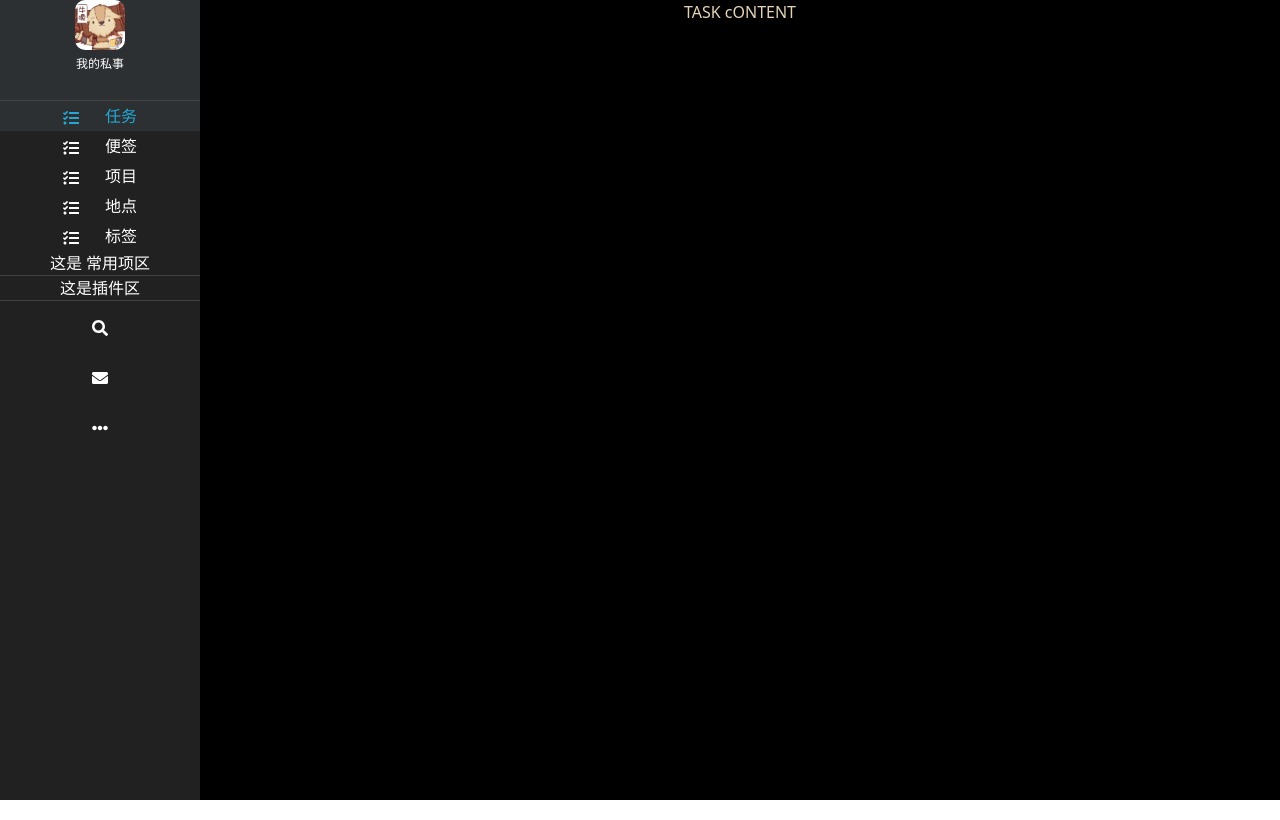
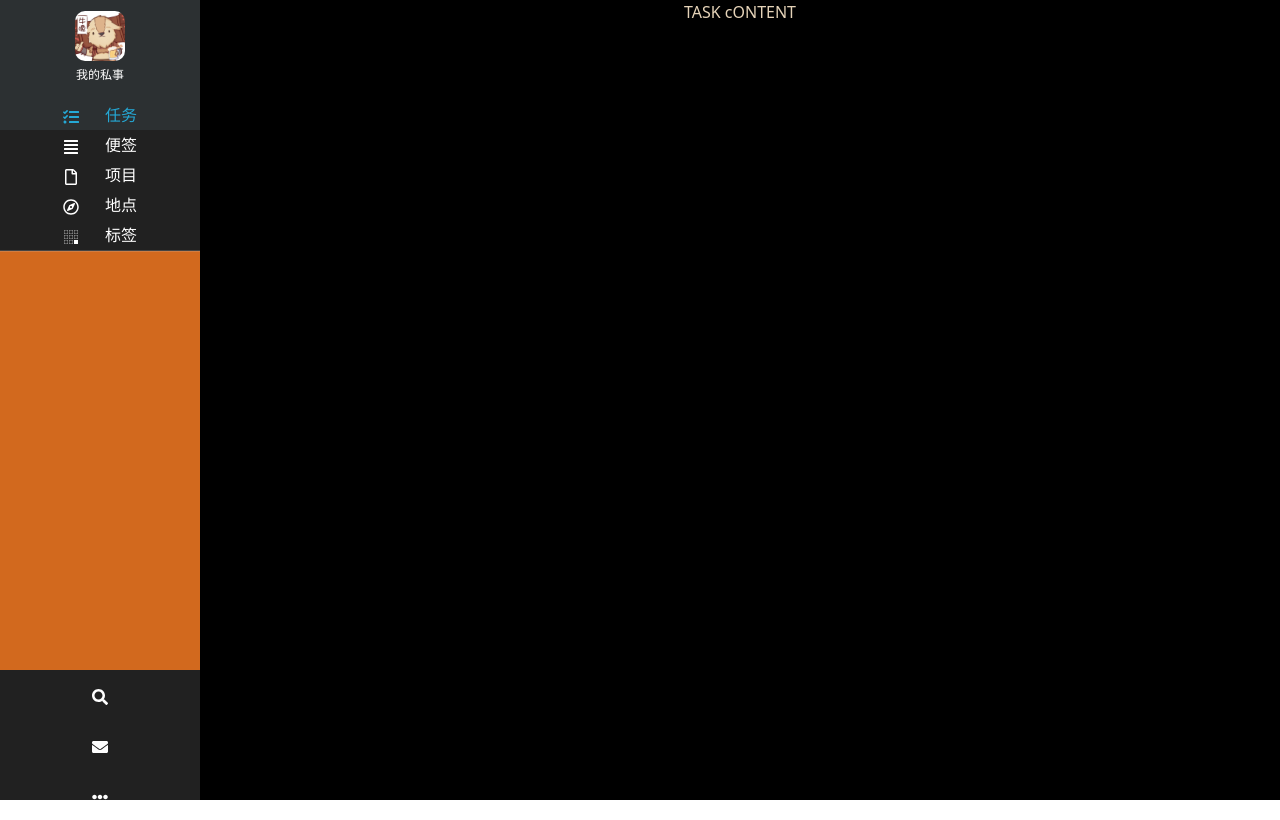
Before and after one commit to liulaoliu/hieplan, a React (Create React App) app: page /main/task in a window 1280 px wide. Built offline with nearby package versions, Linux system fonts and the light colour scheme.

Commit message:
sidebar可以复用

```diff
--- a/src/Components/sidebar/Sidebar.module.css
+++ b/src/Components/sidebar/Sidebar.module.css
@@ -4,8 +4,9 @@
   background-color: #212121;
   height: 100vh;
   color: #ffffff;
+  display: flex;
+  flex-direction: column;
 }
-
 
 .thinner_line::after {
   content: "";
@@ -13,6 +14,9 @@
   height: 1px;
   transform: scaleY(0.2);
   background: #ccc;
+}
+.top{
+  height: 100px;
 }
 .bottom {
   height: 130px;
@@ -26,3 +30,8 @@
   margin: auto;
   /* background-color: burlywood; */
 }
+
+.plugins {
+  background-color: chocolate;
+  height: 100%;
+}
--- a/src/Components/sidebar/Sidebar.tsx
+++ b/src/Components/sidebar/Sidebar.tsx
@@ -30,7 +30,7 @@ export default function Sidebar({}: Props): ReactElement {
     <div className={styles.sidebar}>
       {/* 我是sidebar 以下是 sidebar items */}
 
-      <div className={styles.thinner_line}>
+      <div className={styles.thinner_line+" "+styles.top}>
         {/* 这是头像区 */}
         <SidebarBlock
           passWhenChangeByOuterState={{
@@ -41,19 +41,9 @@ export default function Sidebar({}: Props): ReactElement {
           pic={img}
           text={"我的私事"}
         />
-        {/* {
-          <SidebarBlockUrl
-            iconText={"文字"}
-            icon={<FaTasks />}
-            passWhenChangeByOuterState={{
-              itemName: "task",
-              activeItemName: location,
-              changeActiveItemFn: () => {},
-            }}
-          ></SidebarBlockUrl>
-        } */}
       </div>
       <div className={styles.thinner_line}>
+        {/* 这是 常用项区 */}
         {SIDEBARREGULARDATA.map((item: any, idx: number) => {
           return (
             <SidebarBlockUrl
@@ -70,9 +60,8 @@ export default function Sidebar({}: Props): ReactElement {
             />
           );
         })}
-        这是 常用项区
       </div>
-      <div className={styles.thinner_line}>这是插件区</div>
+      <div className={styles.thinner_line+" "+styles.plugins}>{/* 这是插件区 */}</div>
 
       <div className={styles.bottom}>
         {/* 这是底部 */}
--- a/src/Components/sidebar/sidebarItem/SidebarBlock.module.css
+++ b/src/Components/sidebar/sidebarItem/SidebarBlock.module.css
@@ -76,7 +76,7 @@
 
 .for_icon_and_text {
   display: flex;
-  height: 60px;
+  /* height: 60px; */
   width: 100px;
   align-items: center;
   align-content: center;
```
Also changed, not shown: src/Components/sidebar/SidebarData.config.ts (+14 -5 lines).
